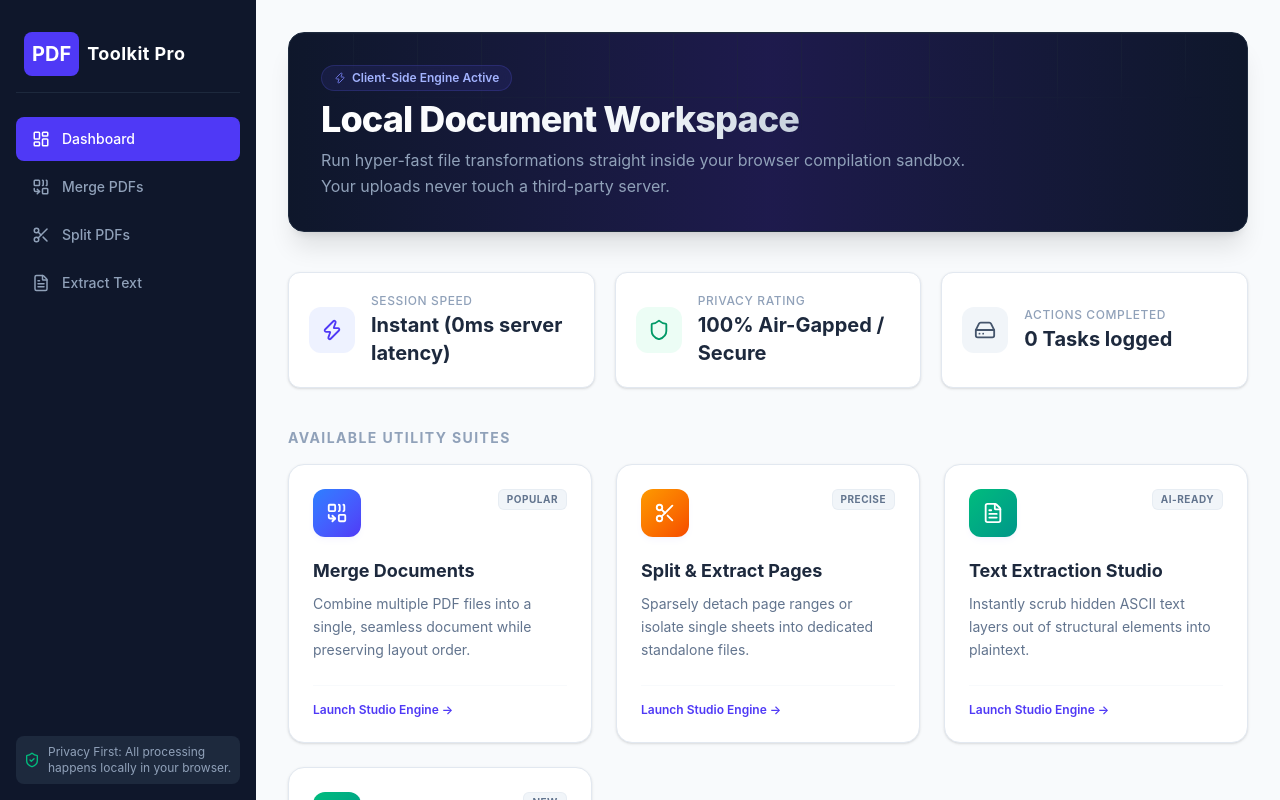
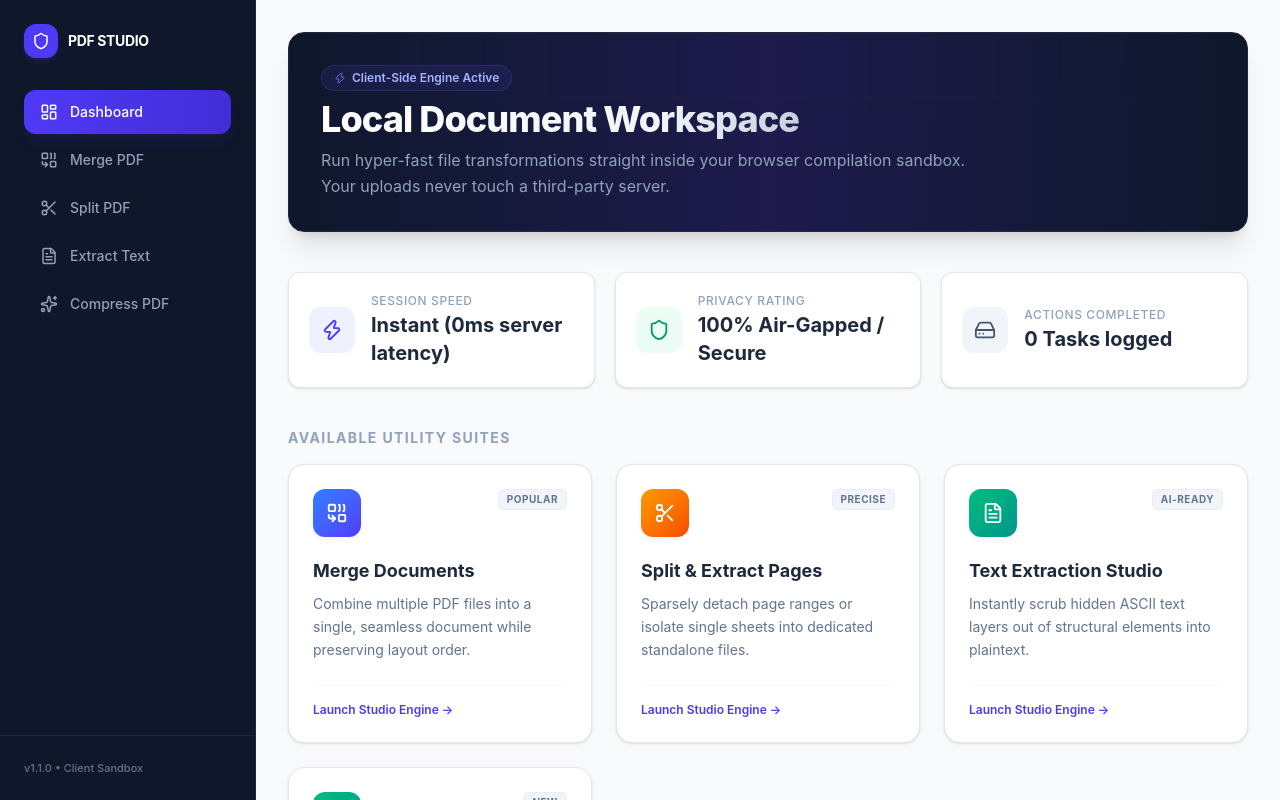
Before and after one commit to AqsaAliRazaJamali/pdf-toolkit, a React (Vite) app: page / in a window 1280 px wide. Shown: the top 800 px of the page. Built offline with nearby package versions, Linux system fonts and the light colour scheme; the HTML template or start-up script is replaced by a standard one.

Commit message:
Update Sidebar.jsx
- Added compressionTool in the sidebar for better user experience

```diff
--- a/src/components/Sidebar.jsx
+++ b/src/components/Sidebar.jsx
@@ -1,21 +1,29 @@
 import React from 'react';
-import { LayoutDashboard, Combine, Scissors, FileText, ShieldCheck } from 'lucide-react';
+import { LayoutDashboard, Combine, Scissors, FileText, Sparkles, Shield } from 'lucide-react';
 
 export default function Sidebar({ currentView, setCurrentView }) {
   const menuItems = [
-    { id: 'dashboard', name: 'Dashboard', icon: LayoutDashboard },
-    { id: 'merge', name: 'Merge PDFs', icon: Combine },
-    { id: 'split', name: 'Split PDFs', icon: Scissors },
-    { id: 'extract', name: 'Extract Text', icon: FileText },
+    { id: 'dashboard', label: 'Dashboard', icon: LayoutDashboard },
+    { id: 'merge', label: 'Merge PDF', icon: Combine },
+    { id: 'split', label: 'Split PDF', icon: Scissors },
+    { id: 'extract', label: 'Extract Text', icon: FileText },
+
+    // ✨ ADD THIS NAV NODE HERE:
+    { id: 'compress', label: 'Compress PDF', icon: Sparkles },
   ];
 
   return (
-    <div className="w-64 bg-slate-900 text-white h-screen fixed left-0 top-0 flex flex-col justify-between p-4">
-      <div>
-        <div className="flex items-center gap-2 px-2 py-4 mb-6 border-b border-slate-800">
-          <div className="bg-indigo-600 p-2 rounded-lg text-white font-bold text-xl">PDF</div>
-          <span className="font-bold text-lg tracking-wide">Toolkit Pro</span>
+    <aside className="w-64 bg-slate-900 border-r border-slate-800 text-slate-400 fixed h-full flex flex-col justify-between z-20">
+      <div className="p-6 space-y-8">
+        {/* Workspace Brand Title */}
+        <div className="flex items-center gap-2.5 text-white">
+          <div className="bg-indigo-600 p-2 rounded-xl text-white shadow-md shadow-indigo-600/20">
+            <Shield size={18} />
+          </div>
+          <span className="font-bold tracking-tight text-sm uppercase">PDF Studio</span>
         </div>
+
+        {/* Navigation Map */}
         <nav className="space-y-1">
           {menuItems.map((item) => {
             const Icon = item.icon;
@@ -24,23 +32,22 @@ export default function Sidebar({ currentView, setCurrentView }) {
               <button
                 key={item.id}
                 onClick={() => setCurrentView(item.id)}
-                className={`w-full flex items-center gap-3 px-4 py-3 rounded-lg text-sm font-medium transition-colors ${
-                  isActive
-                    ? 'bg-indigo-600 text-white'
-                    : 'text-slate-400 hover:bg-slate-800 hover:text-white'
-                }`}
+                className={`w-full flex items-center gap-3 px-4 py-3 rounded-xl text-sm font-medium transition-all duration-200 group
+                  ${isActive
+                    ? 'bg-gradient-to-r from-indigo-600 to-indigo-700 text-white shadow-lg shadow-indigo-600/10'
+                    : 'hover:bg-slate-800/60 hover:text-slate-200'}`}
               >
-                <Icon size={18} />
-                {item.name}
+                <Icon size={18} className={isActive ? 'text-white' : 'text-slate-400 group-hover:text-slate-300'} />
+                <span>{item.label}</span>
               </button>
             );
           })}
         </nav>
       </div>
-      <div className="flex items-center gap-2 p-2 bg-slate-800 rounded-lg text-xs text-slate-400">
-        <ShieldCheck size={16} className="text-emerald-500 shrink-0" />
-        <span>Privacy First: All processing happens locally in your browser.</span>
+
+      <div className="p-6 border-t border-slate-800 text-[11px] text-slate-500 font-medium">
+        v1.1.0 • Client Sandbox
       </div>
-    </div>
+    </aside>
   );
 }
```
